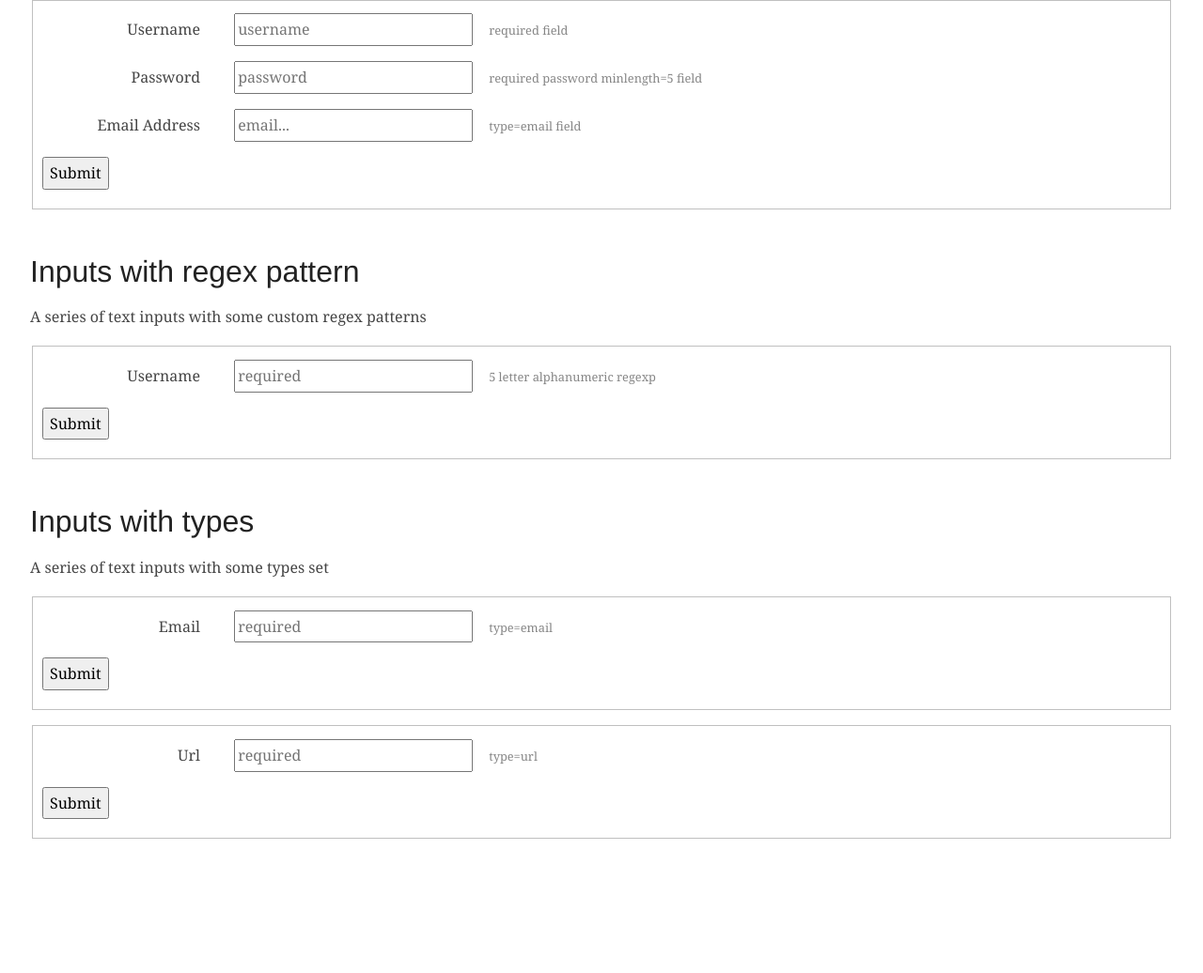
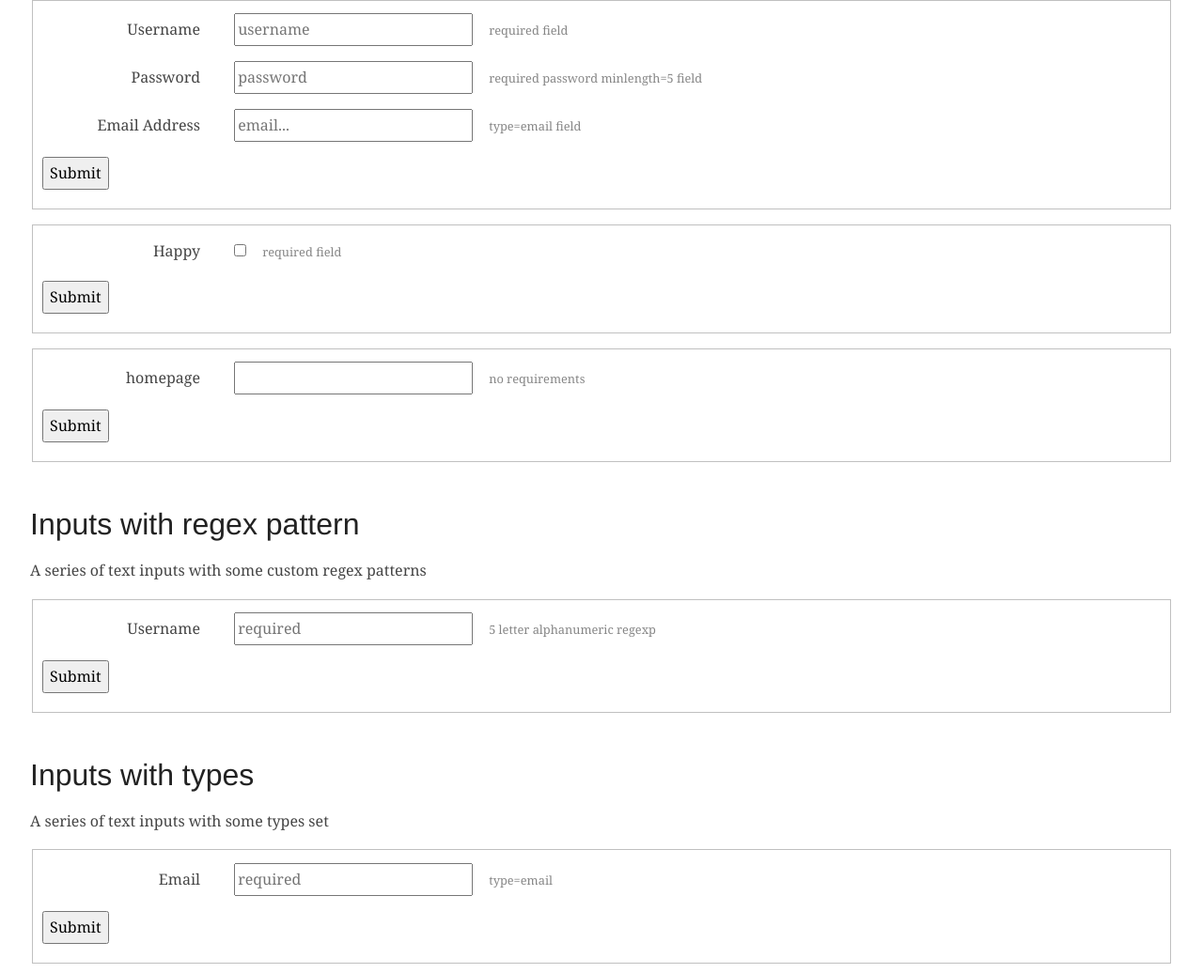
Before and after one commit to bobthekingofegypt/html5-validation-sample, a plain HTML site: page index.html in a window 1280 px wide. Shown: the part 1084-2120 px from the top of the page at 94% size. Before the commit the page ends 2057 px from the top, so only its background shows below. Drawn offline with Linux system fonts and the light colour scheme.

Commit message:
add no requirements example

```diff
--- a/index.html
+++ b/index.html
@@ -136,6 +136,34 @@
               </fieldset>
             </form>
           </div>
+          <div class="form">
+            <form>
+              <fieldset>
+                <div>
+                  <label for="name">Happy</label>
+                  <input id="name" type="checkbox" required>
+                  <span>required field</span>
+                </div>
+                <div>
+                  <button type="submit" class="pure-button pure-button-primary">Submit</button>
+                </div>
+              </fieldset>
+            </form>
+          </div>
+          <div class="form">
+            <form>
+              <fieldset>
+                <div>
+                  <label for="name">homepage</label>
+                  <input id="name" type="url">
+                  <span>no requirements</span>
+                </div>
+                <div>
+                  <button type="submit" class="pure-button pure-button-primary">Submit</button>
+                </div>
+              </fieldset>
+            </form>
+          </div>
         </div>
       </section>
       <section class="section">
```
